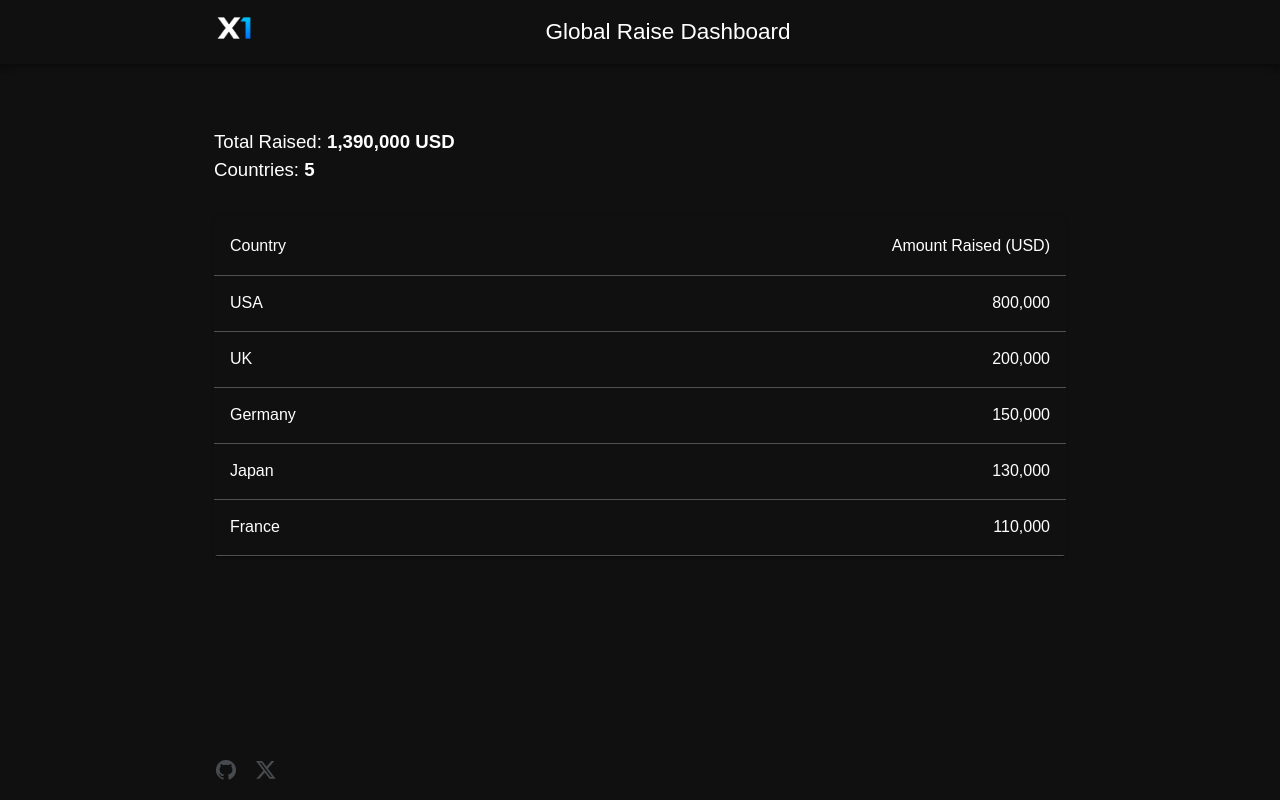
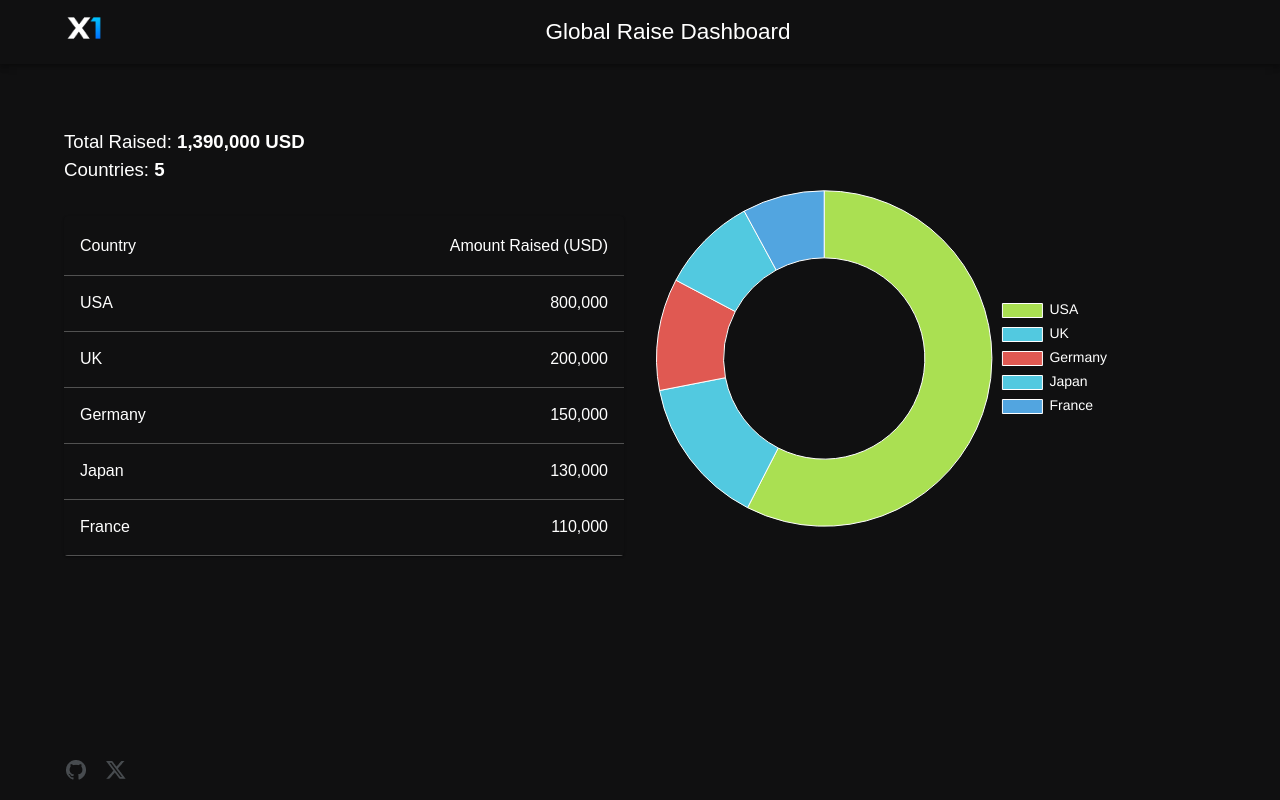
Before and after one commit to FairCrypto/x1-investors, a Next.js app: page / in a window 1280 px wide. Built offline with nearby package versions, Linux system fonts and the light colour scheme.

Commit message:
added chart

```diff
--- /dev/null
+++ b/app/chart.tsx
@@ -0,0 +1,63 @@
+// components/DoughnutChart.tsx
+'use client';
+
+import {
+  Chart as ChartJS,
+  ArcElement,
+  Tooltip,
+  Legend,
+} from 'chart.js';
+import { Doughnut } from 'react-chartjs-2';
+import {useTheme} from "@mui/material";
+
+ChartJS.register(ArcElement, Tooltip, Legend);
+
+const getRandomColor = () => {
+  const hue = Math.floor(Math.random() * 360);
+  return `hsl(${hue}, 70%, 60%)`;
+};
+
+const stringToColor = (str: string) => {
+  let hash = 0;
+  for (let i = 0; i < str.length; i++) {
+    hash = str.charCodeAt(i) + ((hash << 5) - hash);
+  }
+  const hue = Math.abs(hash) % 360;
+  return `hsl(${hue}, 70%, 60%)`;
+};
+
+export const DoughnutChart = ({ data }: { data: { country: string; amount: number }[] }) => {
+  const theme = useTheme();
+
+  const colors = data.map((item) => stringToColor(item.country));
+
+  const chartData = {
+    labels: data.map((item) => item.country),
+    datasets: [
+      {
+        label: 'Amount ($)',
+        data: data.map((item) => item.amount),
+        backgroundColor:colors,
+        borderWidth: 1,
+      },
+    ],
+  };
+
+  const options = {
+    responsive: true,
+    cutout: '60%', // makes it a doughnut
+    plugins: {
+      legend: {
+        position: 'right' as const,
+        labels: {
+          color: theme.palette.text.primary,
+          font: {
+            size: 14,
+          },
+        },
+      },
+    },
+  };
+
+  return <Doughnut data={chartData} options={options} />;
+};
--- a/app/page.tsx
+++ b/app/page.tsx
@@ -16,12 +16,13 @@ import {
 import {investors} from "@/app/investors";
 import SocialLinks from "@/app/social-links";
 import CountUp from "react-countup";
+import {DoughnutChart} from "@/app/chart";
 
 export default function Home() {
   return (
     <>
       <AppBar position="static" sx={{ bgcolor: 'transparent'}}>
-        <Container maxWidth="md">
+        <Container maxWidth="lg">
         <Toolbar disableGutters>
           <a href="https://x1.xyz" target="_blank" rel="noopener noreferrer" style={{ textDecoration: 'none', color: 'inherit' }}>
             <img src="/x1-logo.png" alt="X1 Logo" style={{ width: 40, height: 40, marginRight: 16 }} />
@@ -33,9 +34,9 @@ export default function Home() {
         </Container>
       </AppBar>
 
-      <Container maxWidth="md">
-        <Grid container spacing={4} sx={{ marginTop: 4 }}>
-          <Grid item xs={12} >
+      <Container maxWidth="lg">
+        <Grid container spacing={4} columnSpacing={4} sx={{ marginTop: 4 }}>
+          <Grid item xs={12} md={6}>
             <Typography variant="body1" sx={{  textAlign: 'left' }}>
               Total Raised: <b><CountUp
               end={investors.reduce((acc,e)=> acc += e.amount, 0)}/> USD</b>
@@ -43,12 +44,10 @@ export default function Home() {
             <Typography variant="body1" sx={{  textAlign: 'left' }}>
               Countries: <b><CountUp end={investors.length} /></b>
             </Typography>
-          </Grid>
-          <Grid item xs={12}>
-            <TableContainer component={Paper} sx={{ maxHeight: 440 }}>
-              <Table sx={{ minWidth: 650 }} aria-label="simple table">
+            <TableContainer component={Paper} sx={{ maxHeight: 440, mt: 4 }}>
+              <Table sx={{ minWidth: 350 }} aria-label="simple table">
                 <TableHead>
-                  <TableRow>
+                  <TableRow sx={{ fontWeight: 'bold' }}>
                     <TableCell>Country</TableCell>
                     <TableCell align="right">Amount Raised (USD)</TableCell>
                     {/* <TableCell align="right">Investors</TableCell> */}
@@ -69,6 +68,9 @@ export default function Home() {
             </TableContainer>
           </Grid>
 
+          <Grid item xs={12} md={5}>
+            <DoughnutChart data={investors} />
+          </Grid>
           <Grid item xs={12}>
             {/*<Button
               variant="contained"
@@ -82,7 +84,7 @@ export default function Home() {
       </Container>
 
       <footer style={{ position: 'fixed', bottom: 0, width: '100%', padding: '10px 0' }}>
-        <Container maxWidth="md" >
+        <Container maxWidth="lg" >
           <SocialLinks isLarge={true} />
         </Container>
       </footer>
--- a/package.json
+++ b/package.json
@@ -17,10 +17,12 @@
     "@mui/material-nextjs": "^5.16.6",
     "@mui/x-data-grid": "^6.0.0-alpha.12",
     "@mui/x-date-pickers": "^5.0.12",
+    "chart.js": "^4.4.9",
     "lodash": "^4.17.21",
     "next": "14.2.20",
     "nodemailer": "^6.10.0",
     "react": "^18",
+    "react-chartjs-2": "^5.3.0",
     "react-countup": "^6.5.3",
     "react-dom": "^18",
     "react-fast-marquee": "^1.6.5",
```
Also changed, not shown: 1 other file (tests, documents, lock files or other folders).
